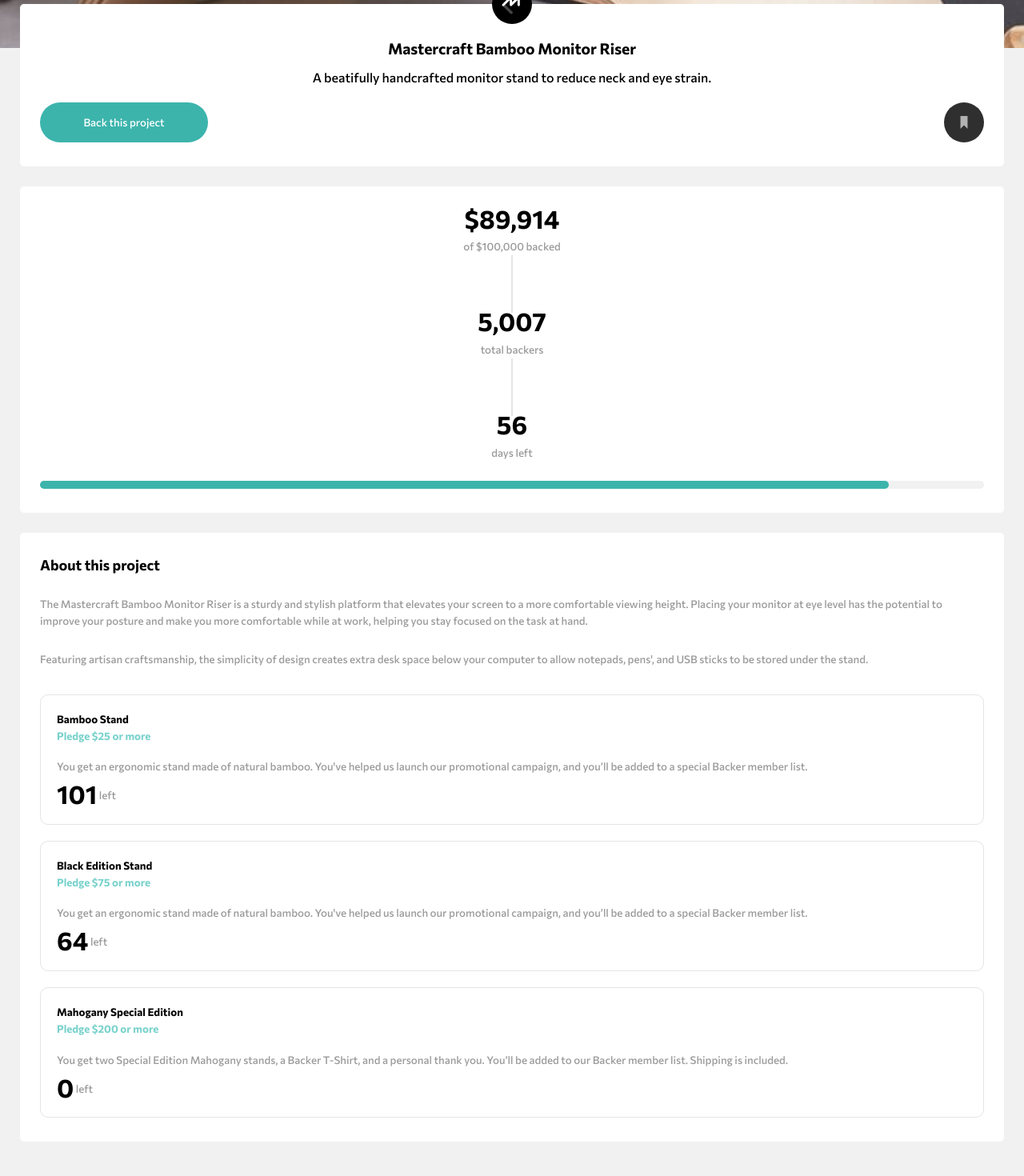
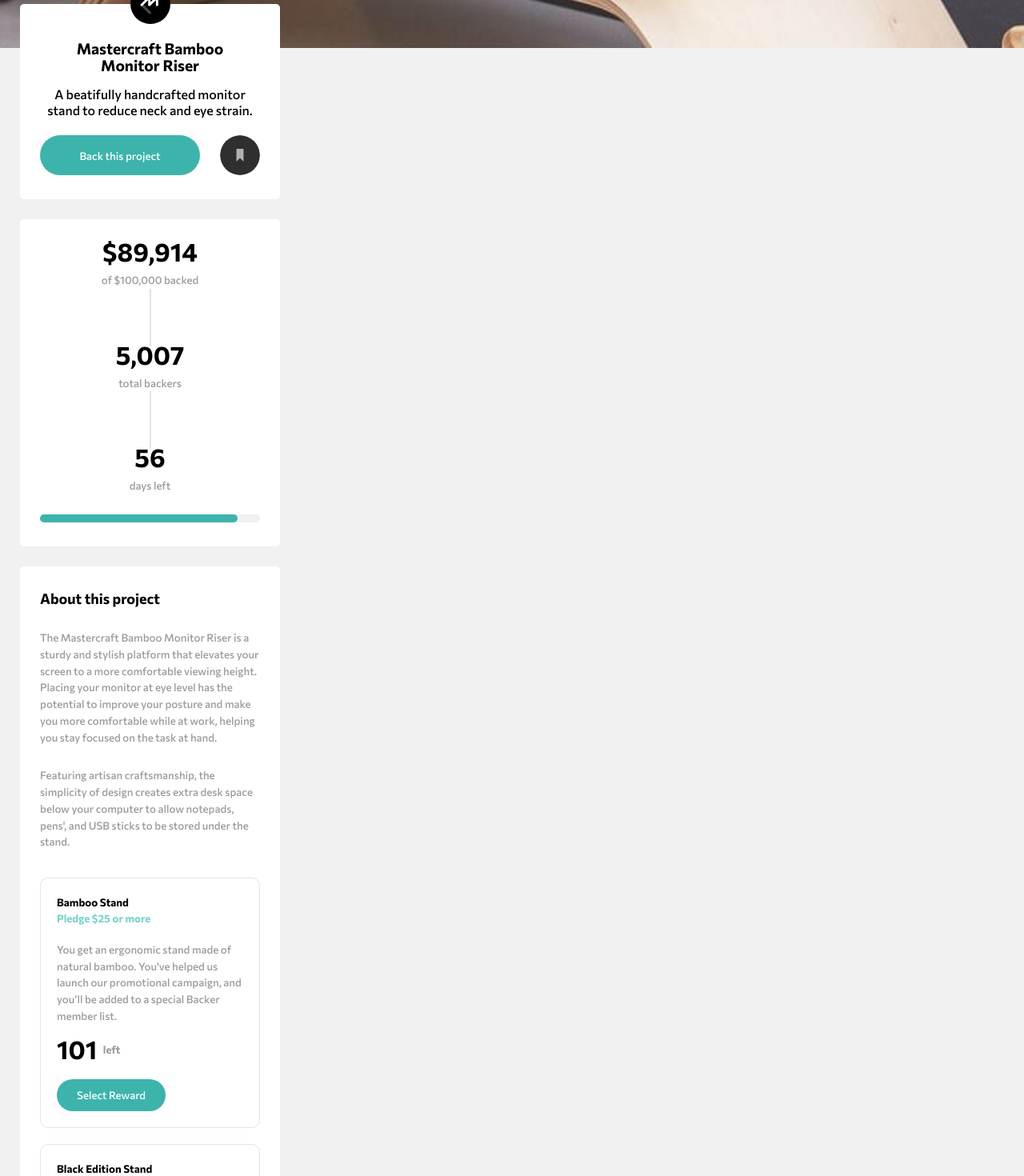
Before and after one commit to Narduw/crowdfund, a React (Create React App) app: page / in a window 1280 px wide. Shown: the part 240-1710 px from the top of the page at 80% size. Built offline with nearby package versions, Linux system fonts and the light colour scheme.

Commit message:
Finished Reward component
- Select Reward Btns + disabled state

```diff
--- a/src/App.css
+++ b/src/App.css
@@ -48,6 +48,7 @@
   flex-direction: column;
   align-items: center;
   text-align: center;
+  width: 275px;
   margin: 25px 25px 0px 25px;
   border-radius: 5px;
   padding: 30px 25px;
@@ -84,21 +85,27 @@
   display: flex;
   flex-wrap: wrap;
   justify-content: space-between;
+  align-items: center;
 }
 
 .btn {
+  height: 50px;
+  font-family: inherit;
+  color: white;
   border: none;
-  font-family: inherit;
+  border-radius: 50px;
+  padding: 0 25px;
 }
 
-.primary-btn {
-  max-width: 210px;
+.btn-primary {
+  max-width: 200px;
   flex-grow: 2;
   float: left;
-  color: white;
-  border-radius: 50px;
-  padding: 0 25px;
   background-color: hsl(176, 50%, 47%);
+}
+
+.btn-secondary {
+  background-color: grey
 }
 
 .bookmark-btn {
@@ -174,8 +181,26 @@
 }
 
 .reward .remaining {
+  margin-top: 20px;
+}
+
+.reward .remaining .value {
   font-weight: bold;
   font-size: xx-large;
+}
+
+.reward .remaining .description {
+  font-weight: bold;
+  margin-left: 5px;
+}
+
+article.disabled {
+  opacity: 50%;
+}
+
+article .btn {
+  height: 40px;
+  margin-top: 20px;
 }
 
 @media only screen and (min-width: 768px) {
--- a/src/components/main/Header.js
+++ b/src/components/main/Header.js
@@ -4,7 +4,7 @@
         <h1 className="project-name">Mastercraft Bamboo Monitor Riser</h1>
         <span className="project-desc">A beatifully handcrafted monitor stand to reduce neck and eye strain.</span>
         <div className="btn-container">
-            <button className="btn primary-btn">Back this project</button>
+            <button className="btn btn-primary">Back this project</button>
             <button className="btn bookmark-btn"/>
         </div>
     </section>
--- a/src/components/main/Rewards.js
+++ b/src/components/main/Rewards.js
@@ -20,7 +20,7 @@
         minPrice: 200,
         description: `You get two Special Edition Mahogany stands, a Backer T-Shirt, and a personal thank you. You’ll be added
         to our Backer member list. Shipping is included.`,
-        remainin: 0
+        remaining: 0
     }
 ]
 
--- a/src/components/main/rewards/Reward.js
+++ b/src/components/main/rewards/Reward.js
@@ -1,13 +1,14 @@
 function Reward({ name, minPrice, description, remaining }) {
-    console.log(`Remaining: ${remaining}`)
-    return <article className="reward">
+    const disabled = remaining ? '' : ' disabled'
+    return <article className={'reward' + disabled}>
         <h3 className="name">{name}</h3>
         <h4 className="min-price">Pledge ${minPrice} or more</h4>
         <p className="description">{description}</p>
-        <div>
-            <span className="remaining">{remaining || 0}</span>
+        <div className="remaining">
+            <span className="value">{remaining || 0}</span>
             <sup className="description"> left</sup>
         </div>
+        <button className={'btn btn-' + (remaining ? 'primary' : 'secondary')}>{remaining ? 'Select Reward' : 'Out of Stock'}</button>
     </article>
 }
 
```
